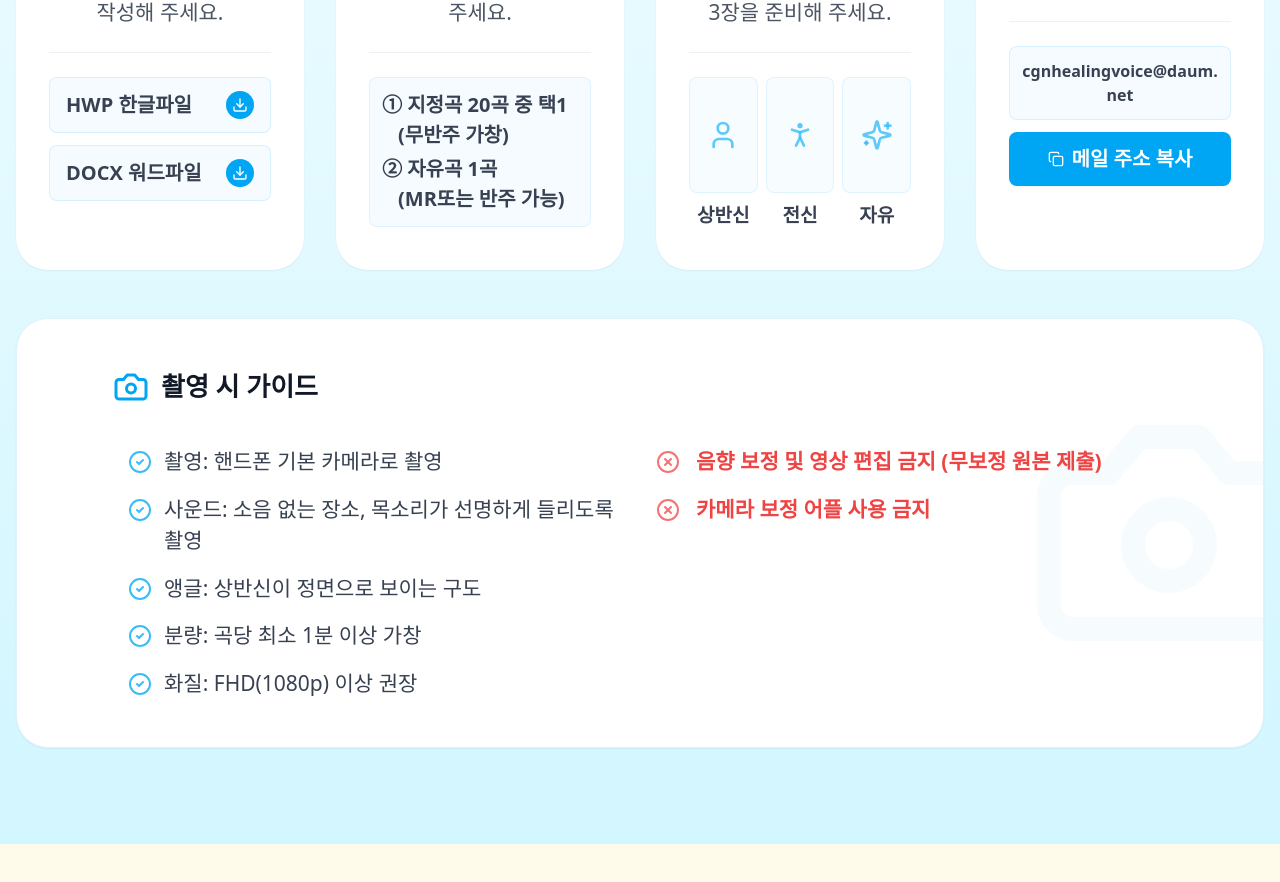
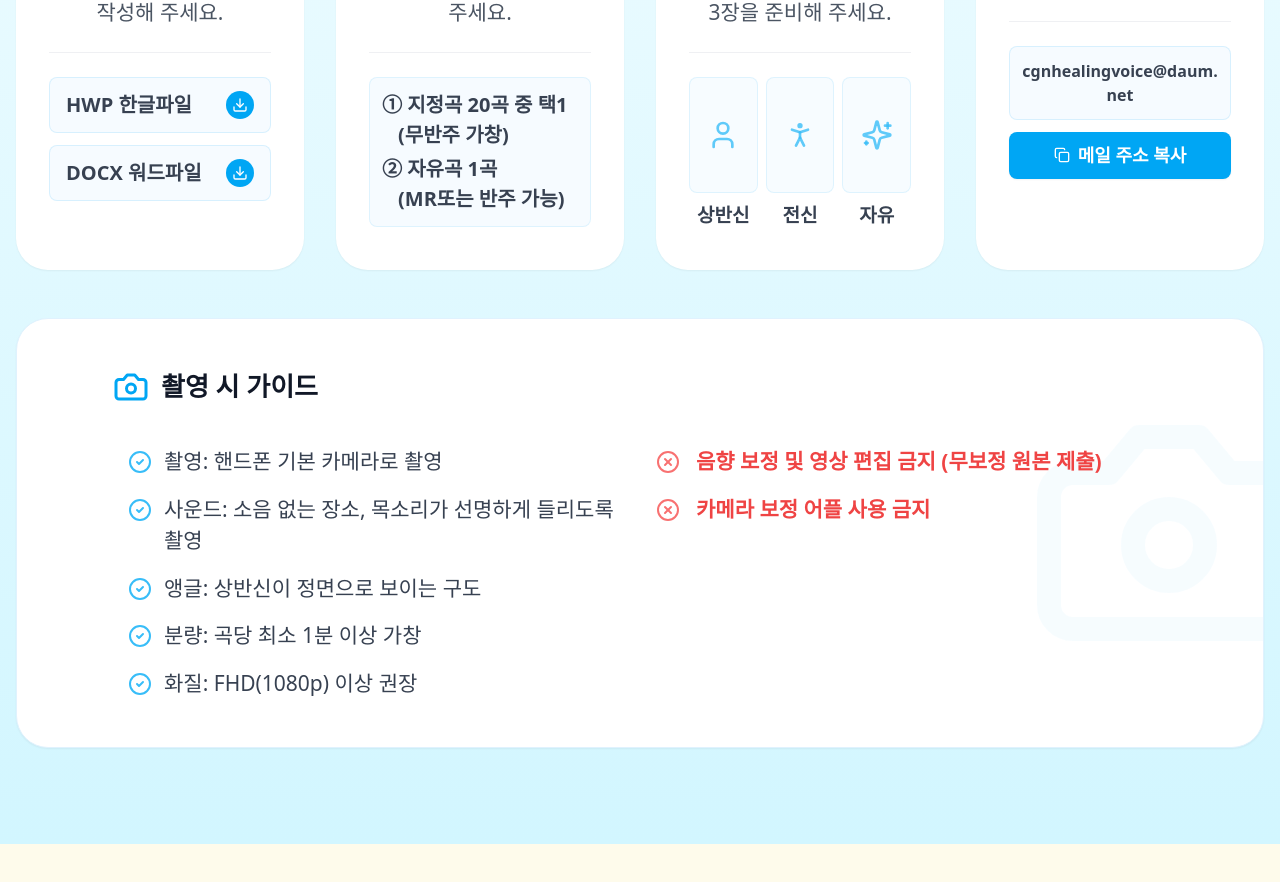
Before and after one commit to seun9eun/healingvoice, a React (Vite) app: page / in a window 1280 px wide. Shown: the part 4689-5571 px from the top of the page. Built offline with nearby package versions, Linux system fonts and the light colour scheme; a web font is replaced by a local one.

Commit message:
style: reduce copy email button size and font

```diff
--- a/src/app/components/StepsSection.tsx
+++ b/src/app/components/StepsSection.tsx
@@ -170,7 +170,7 @@ export function StepsSection() {
           </div>
           <button
             onClick={handleCopyEmail}
-            className="w-full bg-[#00a6f4] hover:bg-[#0095e0] text-white font-bold text-[20px] px-4 py-3 rounded-lg transition-all flex items-center justify-center gap-2 shadow-sm"
+            className="w-full bg-[#00a6f4] hover:bg-[#0095e0] text-white font-bold text-[18px] px-4 py-2.5 rounded-lg transition-all flex items-center justify-center gap-2 shadow-sm"
           >
             <Copy className="w-4 h-4 text-white" />
             <span>
```
